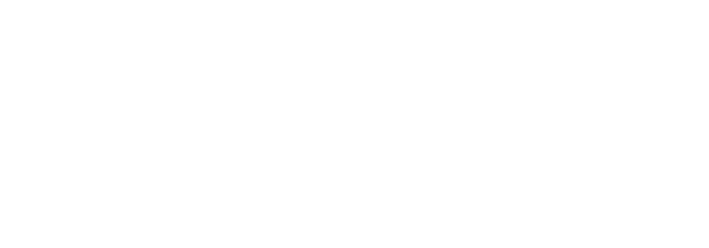
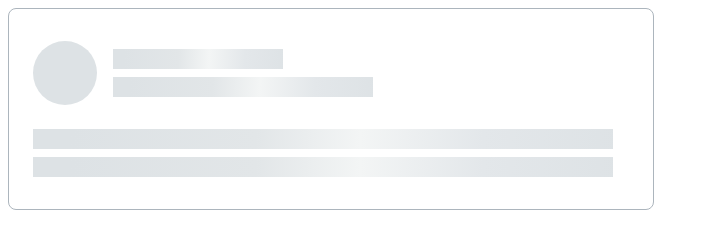
Before and after one commit to js-tasks-ru/htmlcss-20250313_mrgrubers, a website: page 04-lection2/02-skeleton/index.html in a window 1280 px wide. Shown: the whole page, without its empty margins (0-709 px from the left). Drawn offline with Linux system fonts and the light colour scheme.

Commit message:
Made a skeleton for page load

```diff
--- a/04-lection2/02-skeleton/index.html
+++ b/04-lection2/02-skeleton/index.html
@@ -1,11 +1,22 @@
 <!DOCTYPE html>
-<!-- Страница со скелетоном -->
 <html lang="ru">
     <head>
         <link rel="stylesheet" href="../../assets/css/main.css">
         <link rel="stylesheet" href="./skeleton.css">
     </head>
     <body>
-
+        <div class="skeleton">
+            <div class="skeleton__head">
+                <div class="skeleton__circle"></div>
+                <div class="skeleton__text skeleton__text_top">
+                    <div class="skeleton__line"></div>
+                    <div class="skeleton__line"></div>
+                </div>
+            </div>
+            <div class="skeleton__text">
+                <div class="skeleton__line"></div>
+                <div class="skeleton__line"></div>
+            </div>
+        </div>
     </body>
 </html>
--- a/04-lection2/02-skeleton/skeleton.css
+++ b/04-lection2/02-skeleton/skeleton.css
@@ -0,0 +1,47 @@
+.skeleton {
+    max-width: 580px;
+
+    border: 1px solid var(--grey-3);
+    border-radius: 8px;
+    padding: 32px 40px 32px 24px;
+}
+
+.skeleton__head {
+    display: flex;
+    align-items: center;
+    gap: 16px;
+
+    margin-bottom: 24px;
+}
+
+.skeleton__circle {
+    width: 64px;
+    height: 64px;
+
+    border-radius: 50%;
+    background-color: var(--grey-2);
+}
+
+.skeleton__text {
+    display: flex;
+    flex-direction: column;
+    justify-content: space-between;
+    gap: 8px;
+
+    flex: 1 1 auto;
+
+    height: 48px;
+}
+
+.skeleton__text_top > .skeleton__line:first-child {
+    max-width: 170px;
+}
+
+.skeleton__text_top > .skeleton__line:last-child {
+    max-width: 260px;
+}
+
+.skeleton__line {
+    flex: 1 1 auto;
+    background: linear-gradient(92.51deg, #DDE2E5 6.44%, #E2E6E8 38.47%, #F3F5F5 56.48%, #E3E7EA 77.5%, #DDE2E5 102.52%);
+}
```
